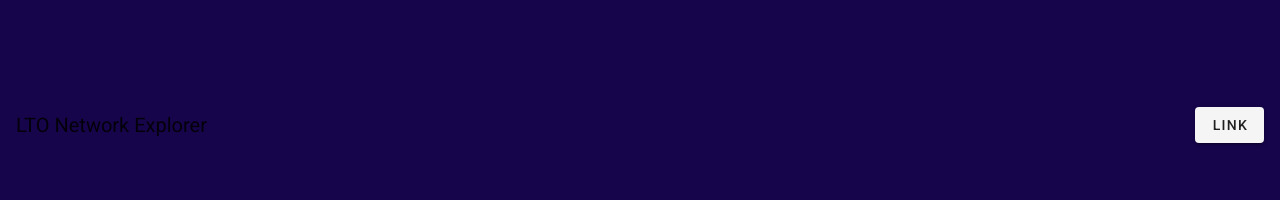
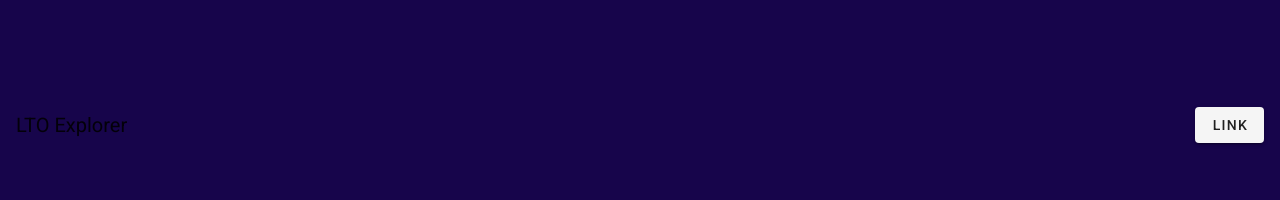
Before and after one commit to ltonetwork/lto-network-explorer, a Nuxt app: page / in a window 1280 px wide. Shown: the top 200 px of the page. Built offline with nearby package versions, Linux system fonts and the light colour scheme.

Commit message:
set correct nav header title

```diff
--- a/layouts/default.vue
+++ b/layouts/default.vue
@@ -50,7 +50,7 @@ export default {
           to: '/inspire'
         }
       ],
-      title: 'LTO Network Explorer'
+      title: 'LTO Explorer'
     }
   }
 }
```
